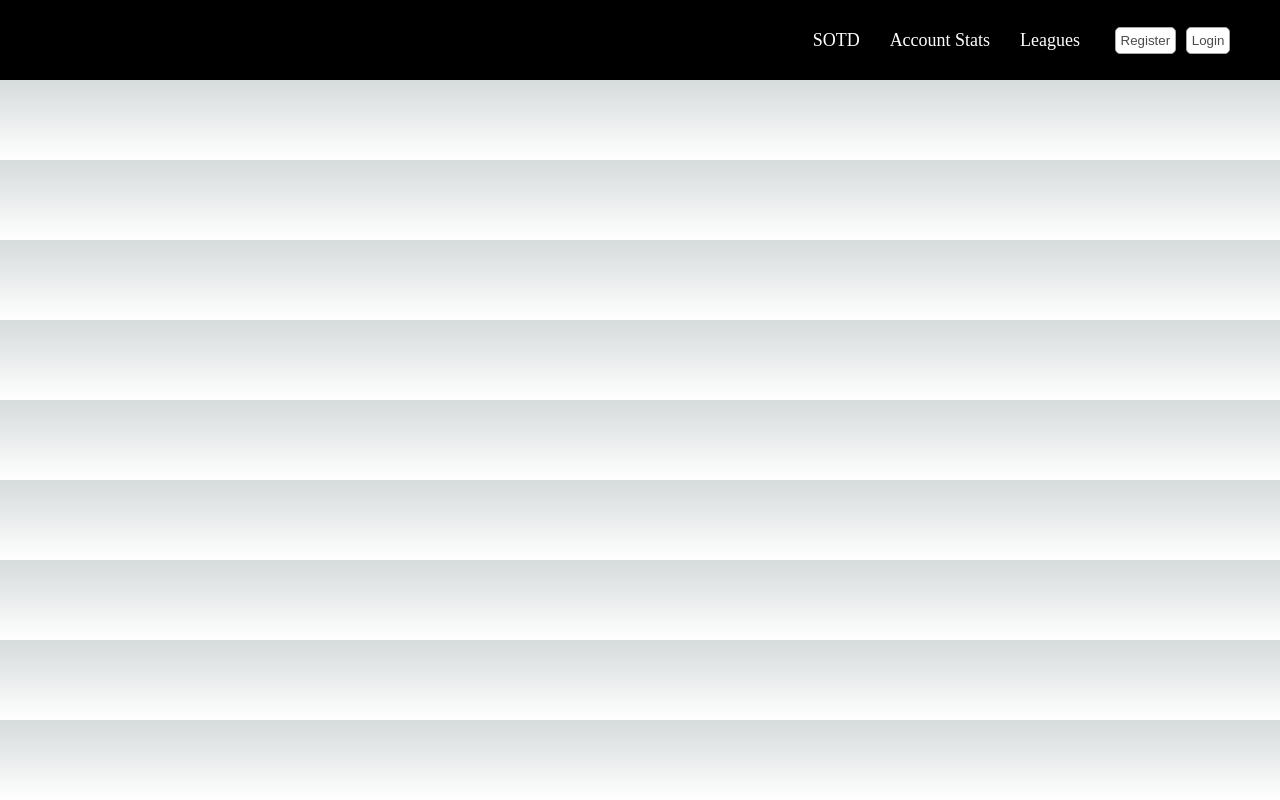
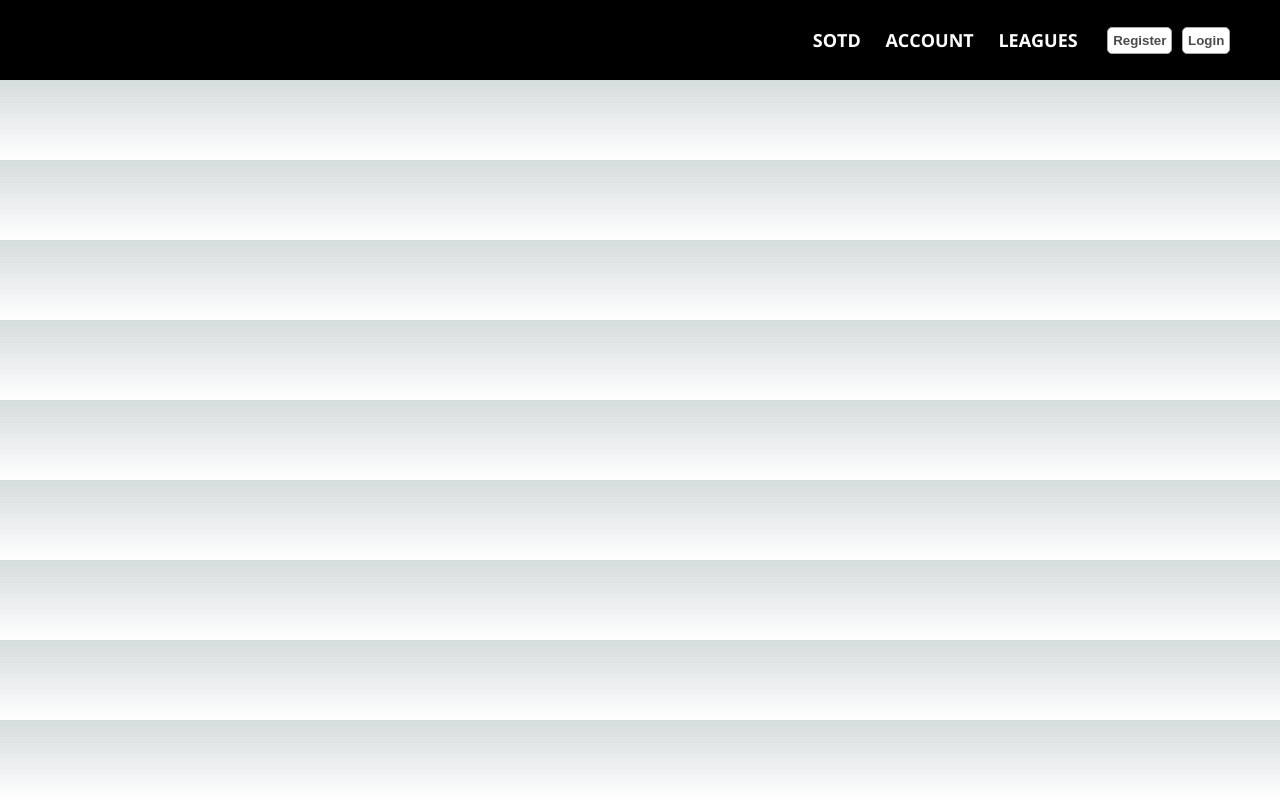
Before and after one commit to Tran-Steven/StockBets, a Next.js app: page /components/Header/Header in a window 1280 px wide. Built offline with nearby package versions, Linux system fonts and the light colour scheme.

Commit message:
Changed font of body & fontweight of header

```diff
--- a/pages/components/Header/Header.tsx
+++ b/pages/components/Header/Header.tsx
@@ -6,8 +6,8 @@
       {/* <image src="" alt="StockBets-logo" className="logo"/> */}
       <div className={styles.headerRightSide}>
         <a>SOTD</a>
-        <a>Account Stats</a>
-        <a>Leagues</a>
+        <a>ACCOUNT</a>
+        <a>LEAGUES</a>
         <div className="navlogin">
           <button className={styles.headerButton}>Register</button>
           <button className={styles.headerButton}>Login</button>
--- a/pages/styles/Header.module.css
+++ b/pages/styles/Header.module.css
@@ -26,6 +26,7 @@
   align-items: center;
   width: 33%;
   height: 100%;
+  font-weight: 600;
 }
 
 .headerButton {
@@ -35,4 +36,5 @@
   color: rgb(76, 75, 75);
   background-color: white;
   margin: 0.3rem;
+  font-weight: 600;
 }
--- a/styles/globals.css
+++ b/styles/globals.css
@@ -1,9 +1,11 @@
+@import url("https://fonts.googleapis.com/css2?family=Open+Sans:wght@300;400;500;700&display=swap");
+
 :root {
   --max-width: 1100px;
   --border-radius: 12px;
-  --font-mono: ui-monospace, Menlo, Monaco, 'Cascadia Mono', 'Segoe UI Mono',
-    'Roboto Mono', 'Oxygen Mono', 'Ubuntu Monospace', 'Source Code Pro',
-    'Fira Mono', 'Droid Sans Mono', 'Courier New', monospace;
+  --font-mono: ui-monospace, Menlo, Monaco, "Cascadia Mono", "Segoe UI Mono",
+    "Roboto Mono", "Oxygen Mono", "Ubuntu Monospace", "Source Code Pro",
+    "Fira Mono", "Droid Sans Mono", "Courier New", monospace;
 
   --foreground-rgb: 0, 0, 0;
   --background-start-rgb: 214, 219, 220;
@@ -83,6 +85,7 @@
 body {
   max-width: 100vw;
   overflow-x: hidden;
+  font-family: Open Sans;
 }
 
 body {
```
